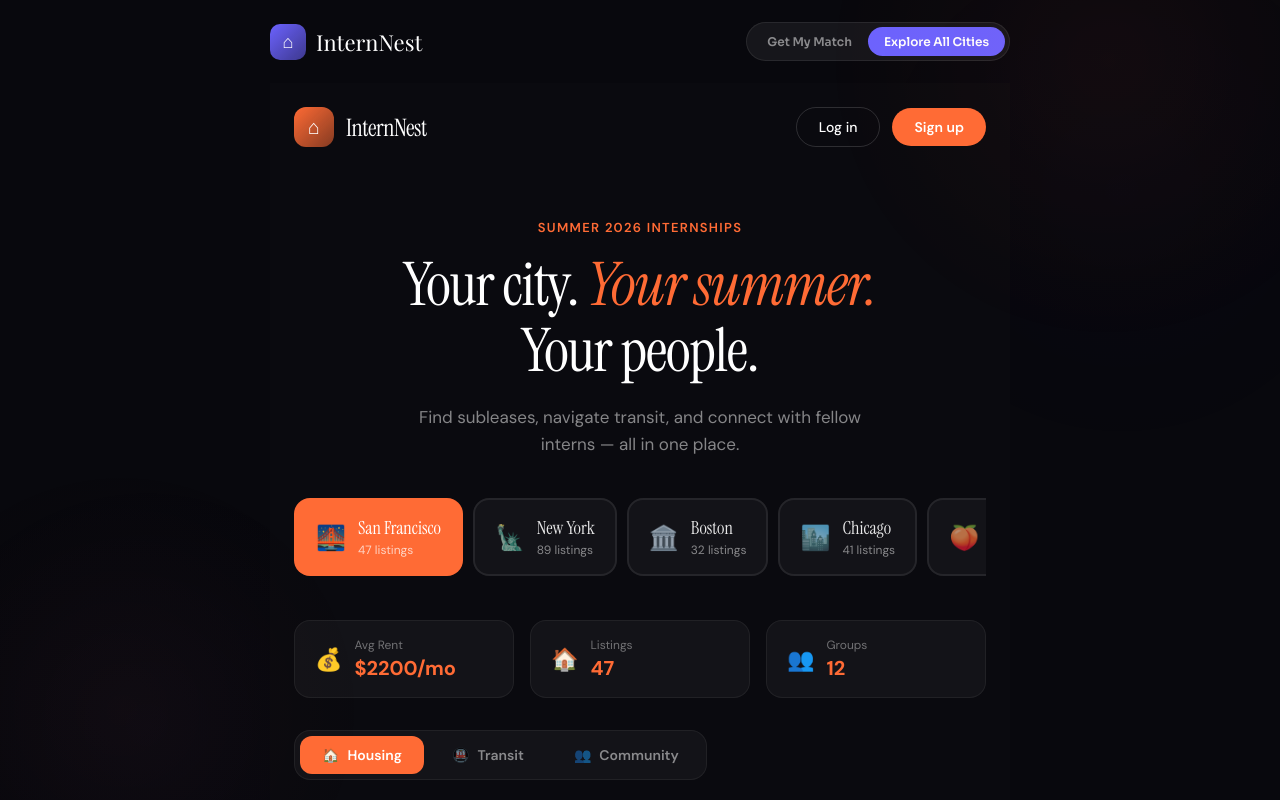
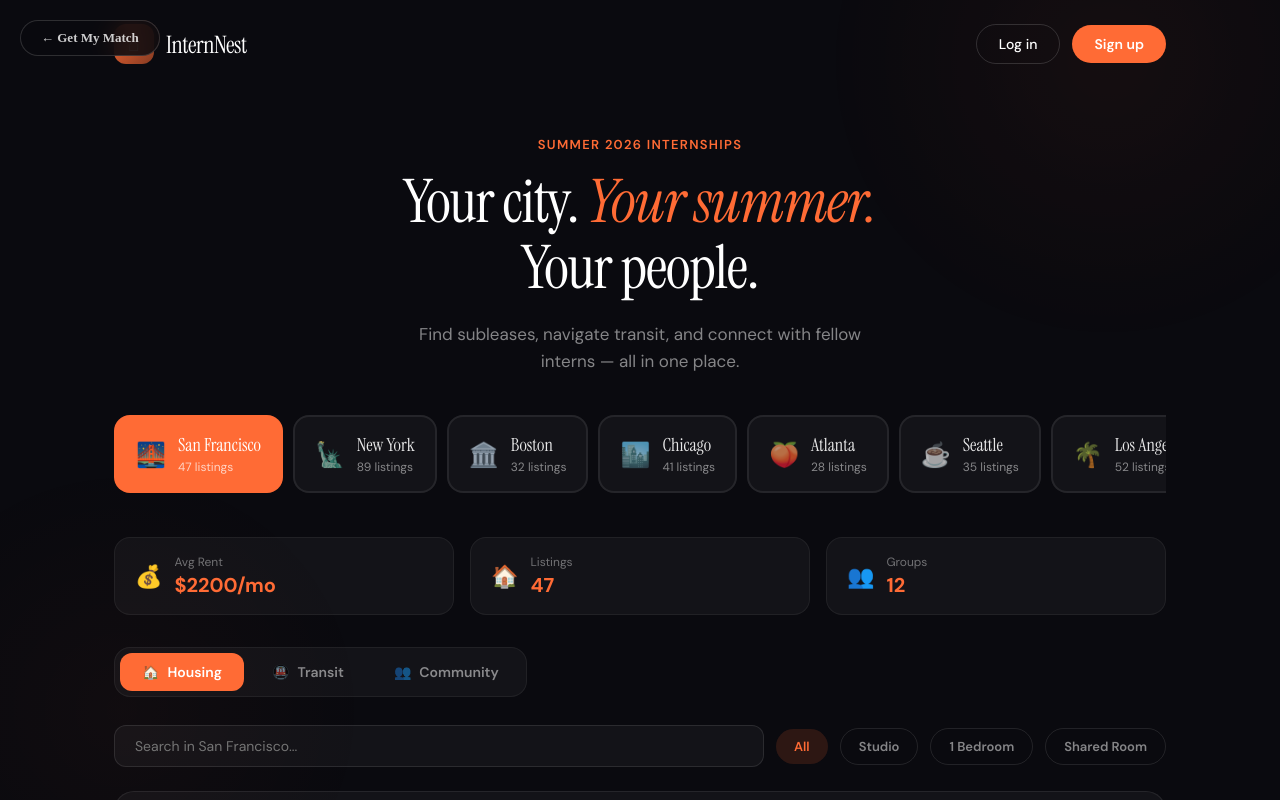
Before and after one commit to gustavotorres44/InternNest, a Next.js app: page / in a window 1280 px wide. Both pictures are taken after a click on the button "Explore All Cities". Shown: the top 800 px of the page. Built offline with nearby package versions, Linux system fonts and the light colour scheme; a web font is replaced by a local one.

Commit message:
Fix explore mode rendering at full width

```diff
--- a/internnest-mvp.jsx
+++ b/internnest-mvp.jsx
@@ -376,6 +376,23 @@ export default function InternNestMVP() {
     letterSpacing: "0.03em",
   };
 
+  if (mode === "explore") return (
+    <div>
+      {/* Floating back button */}
+      <div style={{ position: "fixed", top: 20, left: 20, zIndex: 1000 }}>
+        <button onClick={() => setMode("quiz")} style={{
+          padding: "9px 20px", borderRadius: 100, border: "1px solid rgba(255,255,255,0.15)",
+          background: "rgba(10,10,15,0.85)", backdropFilter: "blur(12px)",
+          color: "rgba(255,255,255,0.8)", fontSize: 13, fontWeight: 600,
+          cursor: "pointer", fontFamily: "var(--font-body)",
+        }}>
+          ← Get My Match
+        </button>
+      </div>
+      <InternHub />
+    </div>
+  );
+
   return (
     <div style={{
       minHeight: "100vh", background: "#08080D", color: "#fff",
@@ -475,8 +492,6 @@ export default function InternNestMVP() {
           </div>
         </nav>
 
-        {/* ═══ EXPLORE MODE ═══ */}
-        {mode === "explore" && <InternHub />}
 
         {/* ═══════════════════════ QUIZ MODE ═══════════════════════ */}
         {mode === "quiz" && step === "landing" && (
```
